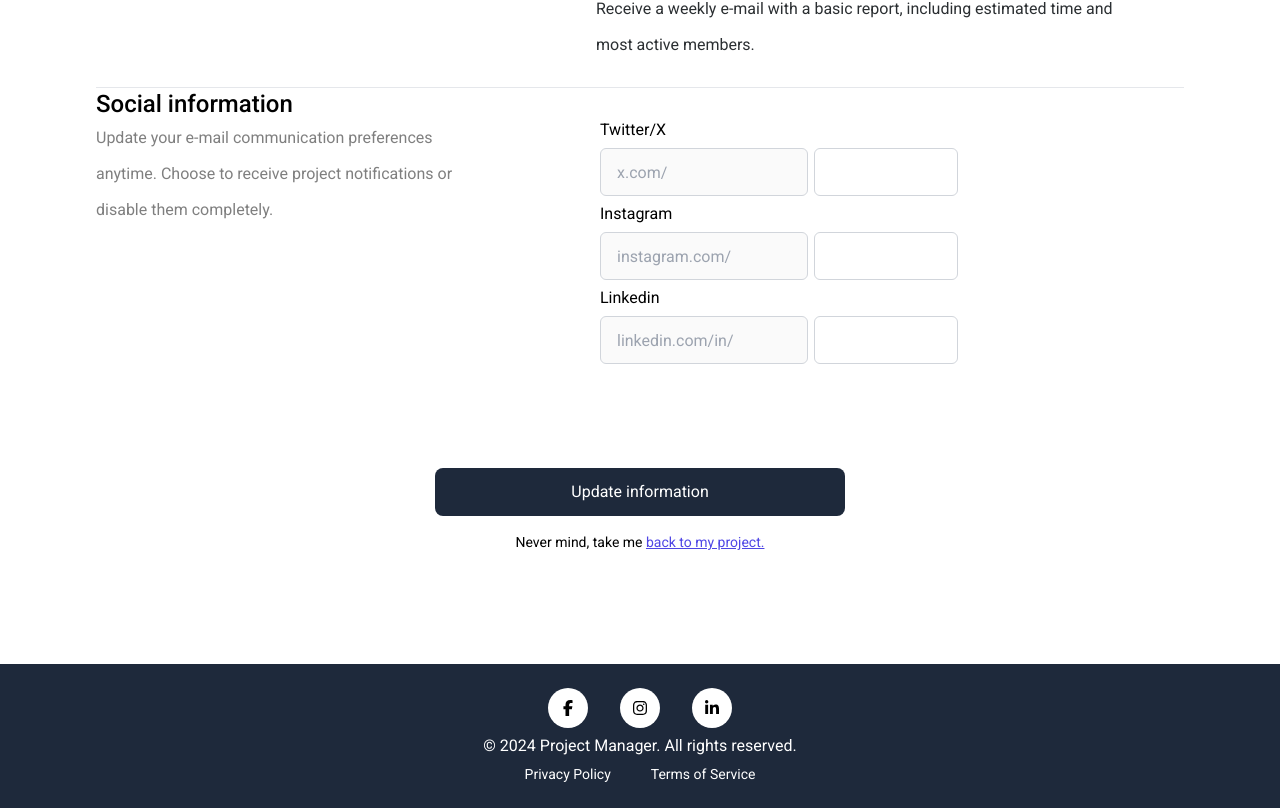
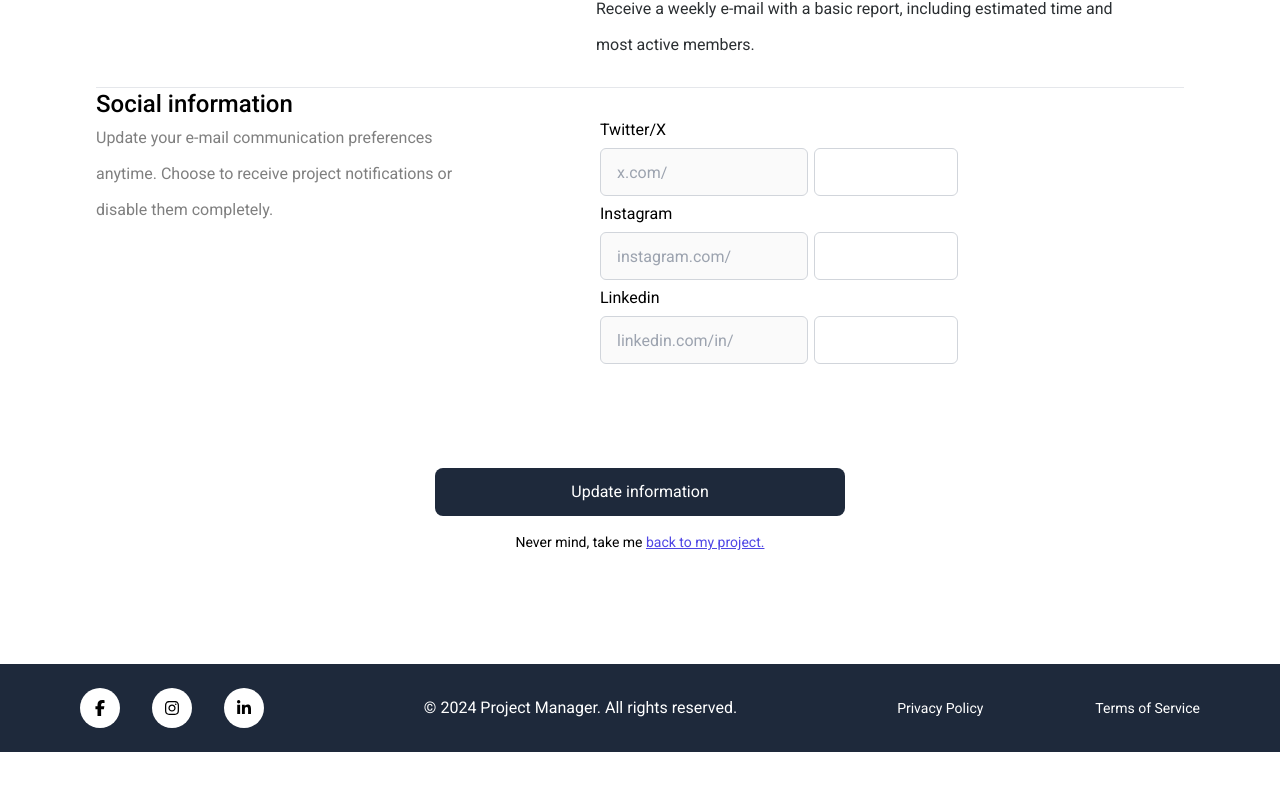
Before and after one commit to amiranda1911/project-manager-v2, a React (Vite) app: page /setting in a window 1280 px wide. Shown: the part 1213-2021 px from the top of the page. After the commit the page ends 1965 px from the top, so only its background shows below. Built offline with nearby package versions, Linux system fonts and the light colour scheme.

Commit message:
feat: adesão de hover,ajuste de layout

```diff
--- a/src/Components/HomePage.tsx
+++ b/src/Components/HomePage.tsx
@@ -7,6 +7,7 @@ import frame4 from '../img/frame4.png';
 import MainHeader from './MainHeader';
 import MainFooter from './MainFooter';
 import Modal from './Modal';
+
 
 const HomePage = () => {
   const [email, setEmail] = useState('');
@@ -50,18 +51,19 @@ const HomePage = () => {
       <main>
       <section className=" bg-[url('https://images.unsplash.com/photo-1546984575-757f4f7c13cf?q=80&w=1170&auto=format&fit=crop&ixlib=rb-4.0.3&ixid=M3wxMjA3fDB8MHxwaG90by1wYWdlfHx8fGVufDB8fHx8fA%3D%3D')] bg-cover bg-center h-[700px] lg:h-[644px] ">
   {/* Div com o título, parágrafo e botão à esquerda */}
-  <div className="lg:flex  justify-center lg:m-auto  font-roboto lg:w-[1064px] lg:h-[272px] lg:justify-between p-10">
-    <div className="bg-black-opacity-50 text-center p-10 rounded-[30px] mx-4 mb-7 mt-14 md:mx-10 md:text-left lg:w-[660px] lg:h-[285px] lg:translate-x-[-220px] ">
-      <h1 className="mb-4 whitespace-nowrap font-bold text-19 w-full md:text-25">
+  <div className="lg:flex  justify-center lg:m-auto  font-roboto lg:w-[1064px] lg:h-[272px] lg:justify-between md:p-10 p-1 ">
+    <div className="bg-black-opacity-50 text-center p-10 rounded-[30px] mx-4 mb-7 mt-10 md:mx-10 md:text-left lg:w-[660px] lg:h-[285px] lg:translate-x-[-220px] ">
+      <h1 className="mb-4 whitespace-nowrap font-bold text-19  flex justify-center lg:justify-start md:text-25">
         <span className="text-white mr-2">Welcome to</span>
         <span className="text-blue-lightBlue">Project Manager</span>
       </h1>
       <p className="mb-4 text-white text-14 md:text-16 md:text-justify leading-loose lg:leading-[24px]  ">
         Get your projects and ideas in order, all in one place! Sign up now and <br/> discover a smarter way to manage your work with efficiency and <br/> teamwork.
       </p>
-      <a href="/register"><button  className="border border-white rounded-[30px] px-10 py-1 text-white md:self-start md:w-[240px] md:h-[48px]">
+      <a href="/register"><button  className="border border-white rounded-[30px] px-10 py-1 text-white md:self-start md:w-[240px] md:h-[48px] hover:border-blue-hoverloguin">
         Get Started
-      </button></a>
+      </button>
+      </a>
     </div>
 
     <img src={retrato} alt="Retrato" className="hidden lg:block absolute top-6  bg-cover " />
@@ -93,7 +95,7 @@ const HomePage = () => {
                 <p className="text-justify mb-4 text-14 md:text-16">
                   Project Manager is a tool designed to make organizing and tracking your daily tasks easier than ever. With a clean, intuitive interface and powerful features, you can plan, prioritize, and keep tabs on your projects - whether you’re working solo or with a team.
                 </p>
-                <button className="text-purple-purpleabyss bg-white rounded w-[205px] py-3 md:self-start text-15 font-bold md:text-16 md:[240px] md:h-[48px] md:text-center">
+                <button className="text-purple-purpleabyss bg-white rounded w-[205px] py-3 md:self-start text-15 font-bold md:text-16 md:[240px] md:h-[48px] md:text-center hover:bg-purple-lavander hover:text-white">
                   Learn More
                 </button>
               </div>
@@ -124,7 +126,7 @@ const HomePage = () => {
             <div className="m-12 space-y-6">
               <h2 className="text-20 font-bold md:text-25 text-primary-yellow ">Featured Tools</h2>
               <p className="mb-4 whitespace-nowrap text-14 md:text-16">Tools to enhance your project management</p>
-              <button className="px-3 py-3 bg-white rounded-md text-purple-purpleabyss font-bold text-15 md:text-16 md:w-[240px] md:h[48px] ">View All</button>
+              <button className="px-3 py-3 bg-white rounded-md text-purple-purpleabyss font-bold text-15 md:text-16 md:w-[240px] md:h[48px] hover:bg-primary-color-dark hover:text-white ">View All</button>
             </div>
             <div>
               <ul className="space-y-10 md:space-y-0 md:grid md:grid-cols-2 lg:flex lg:flex-row md:gap-24 p-10 ">
@@ -161,7 +163,7 @@ const HomePage = () => {
           </div>
         </section>
 
-        <section className="flex flex-col lg:flex-row lg:justify-center items-center bg-white2 text-purple-purpleabyss font-roboto p-8 lg:p-16">
+        <section className="flex flex-col lg:flex-row lg:justify-center items-center bg-white2 text-purple-purpleabyss font-robotoa md:pb-8 lg:p-16">
           <div className="text-center m-14 lg:translate-x-[-155px] lg:text-left">
             <h1 className="w-full text-20 font-bold mb-6 md:text-25">Subscribe to Updates</h1>
             <p className='text-14 md:text-16'>Stay informed with our latest updates</p>
@@ -195,7 +197,7 @@ const HomePage = () => {
               />
               {nameError && <p className="text-red-500 text-sm">{nameError}</p>}
             </div>
-            <button type="submit" className="h-9 w-[142px] p-2 bg-primary-color-dark text-white rounded-md text-15 md:text-16">
+            <button type="submit" className="h-9 w-[142px] p-2 bg-primary-color-dark text-white rounded-md text-15 md:text-16 hover:bg-hoversubscribe">
               Subscribe
             </button>
           </form>
--- a/src/Components/MainFooter.tsx
+++ b/src/Components/MainFooter.tsx
@@ -2,30 +2,30 @@ import { FaFacebookF, FaInstagram, FaLinkedinIn } from "react-icons/fa6";
 
 const MainFooter = () => {
   return (
-
-    <footer className="bg-primary-color-dark  text-white py-6">
-      <div className="container mx-auto flex flex-col items-center md:flex-col md:justify-between space-y-4 md:space-y-0">
+    <footer className="bg-primary-color-dark text-white py-6">
+      <div className="container mx-auto flex flex-col md: items-center lg:flex-row lg:justify-around
+       space-y-4 lg:space-y-0">
 
         {/* Ícones de Rede Social */}
-        <div className="flex space-x-4 md:flex-row md:space-x-8">
+        <div className="flex space-x-4 lg:space-x-8 cursor-pointer lg:order-1">
           <div className="w-10 h-10 flex items-center justify-center rounded-full bg-white">
-            <FaFacebookF  className="text-[#000]"/>
+            <FaFacebookF className="text-[#000] hover:text-colorFacebook" />
           </div>
           <div className="w-10 h-10 flex items-center justify-center rounded-full bg-white">
-            <FaInstagram className="text-[#000]"/>
+            <FaInstagram className="text-[#000]" />
           </div>
           <div className="w-10 h-10 flex items-center justify-center rounded-full bg-white">
-            <FaLinkedinIn className="text-[#000]"/>
-
+            <FaLinkedinIn className="text-[#000] hover:text-colorLinkedin" />
           </div>
         </div>
 
         {/* Texto de Direitos e Links */}
-        <div className="text-center md:text-left  ">
+        <div className="text-center lg:text-left lg:order-2">
           <p>© 2024 Project Manager. All rights reserved.</p>
         </div>
 
-        <div className="grid place-items-center h-full gap-4 lg:space-x-6 text-sm  md:inline-flex">
+        {/* Links de Políticas */}
+        <div className="flex flex-col md:flex-row items-center  justify-center gap-4 lg:gap-20 text-14 lg:order-3 lg:space-x-8">
           <a href="#" className="hover:underline">Privacy Policy</a>
           <a href="#" className="hover:underline">Terms of Service</a>
         </div>
--- a/src/Components/MainHeader.tsx
+++ b/src/Components/MainHeader.tsx
@@ -16,7 +16,7 @@ const MainHeader: React.FC<MainHeaderProps> = ({ pageType }) => {
 
       {/* Conteúdo direito baseado na página */}
       {pageType === 'page1' && (
-        <button className="w-[105px] h-[36] lg:w-[240px] border border-white text-white px-4 py-2 rounded-[30px] font-roboto text-15 md:text-16 md:[24px]md:w-40 hover:bg-gray-700 ">
+        <button className="w-[105px] h-[36] lg:w-[240px] border border-white text-white px-4 py-2 rounded-[30px] font-roboto text-15 md:text-16 md:[24px]md:w-40 cursor-pointer  hover:border-blue-hoverloguin ">
           Login
         </button>
       )}
--- a/tailwind.config.js
+++ b/tailwind.config.js
@@ -35,10 +35,15 @@ export default {
           '450': '#60A5FA',
           '550': '#5570F1',
           'lightBlue': '#92BBFF',
+          'hoverloguin': '#268FE4'
         },
         'primary-color-dark': '#1E293B',
         'primary-dark': 'rgba(35, 8, 28, 0.7)',
-        'primary-yellow': '#FCF4B6'
+        'primary-yellow': '#FCF4B6',
+        colorLinkedin: '#0A66C2',
+        colorFacebook: '#0866FF',
+        hoversubscribe: '#3B5174'
+
       },
       fontFamily: {
         roboto: ['Roboto', 'sans-serif'],              // Define Roboto
```
